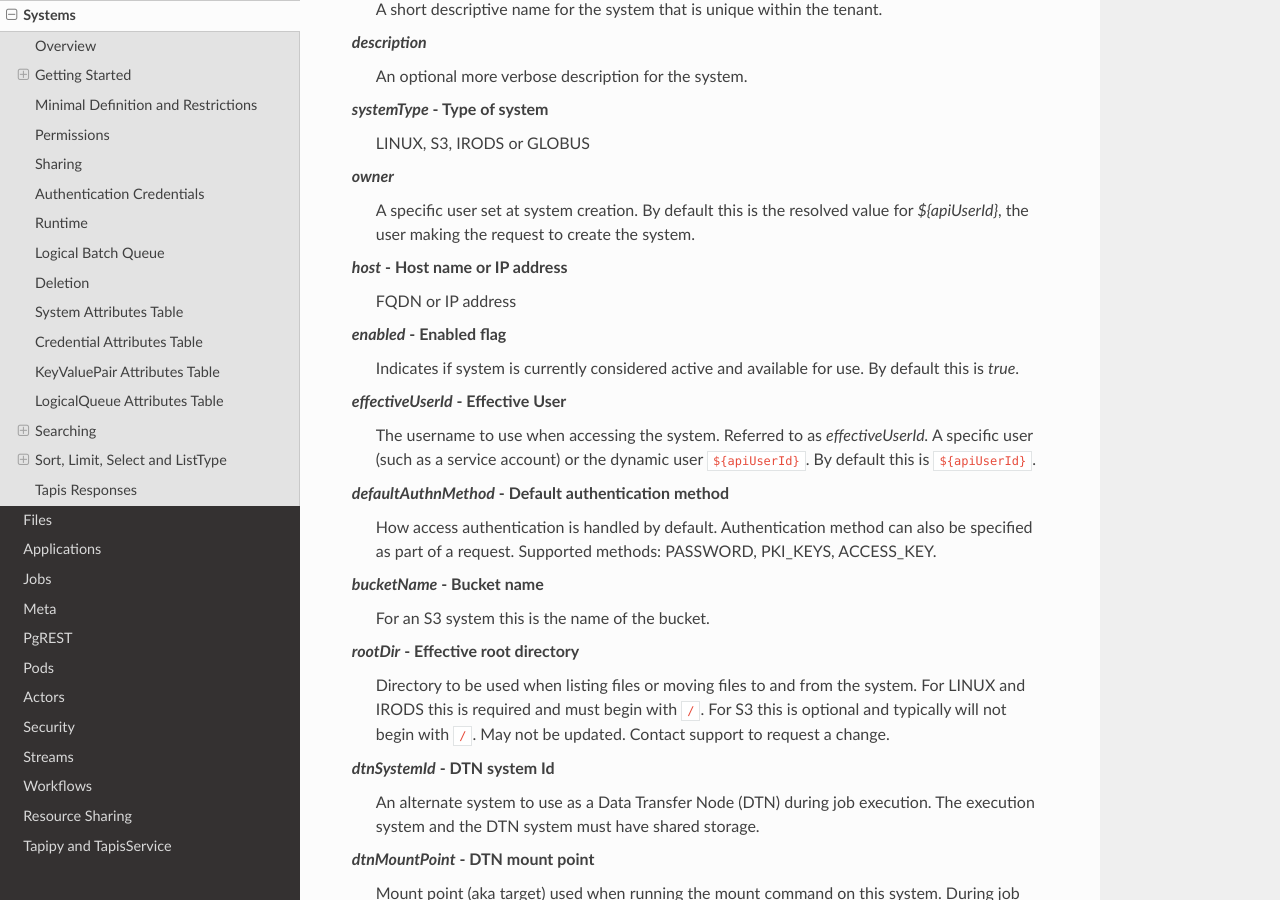
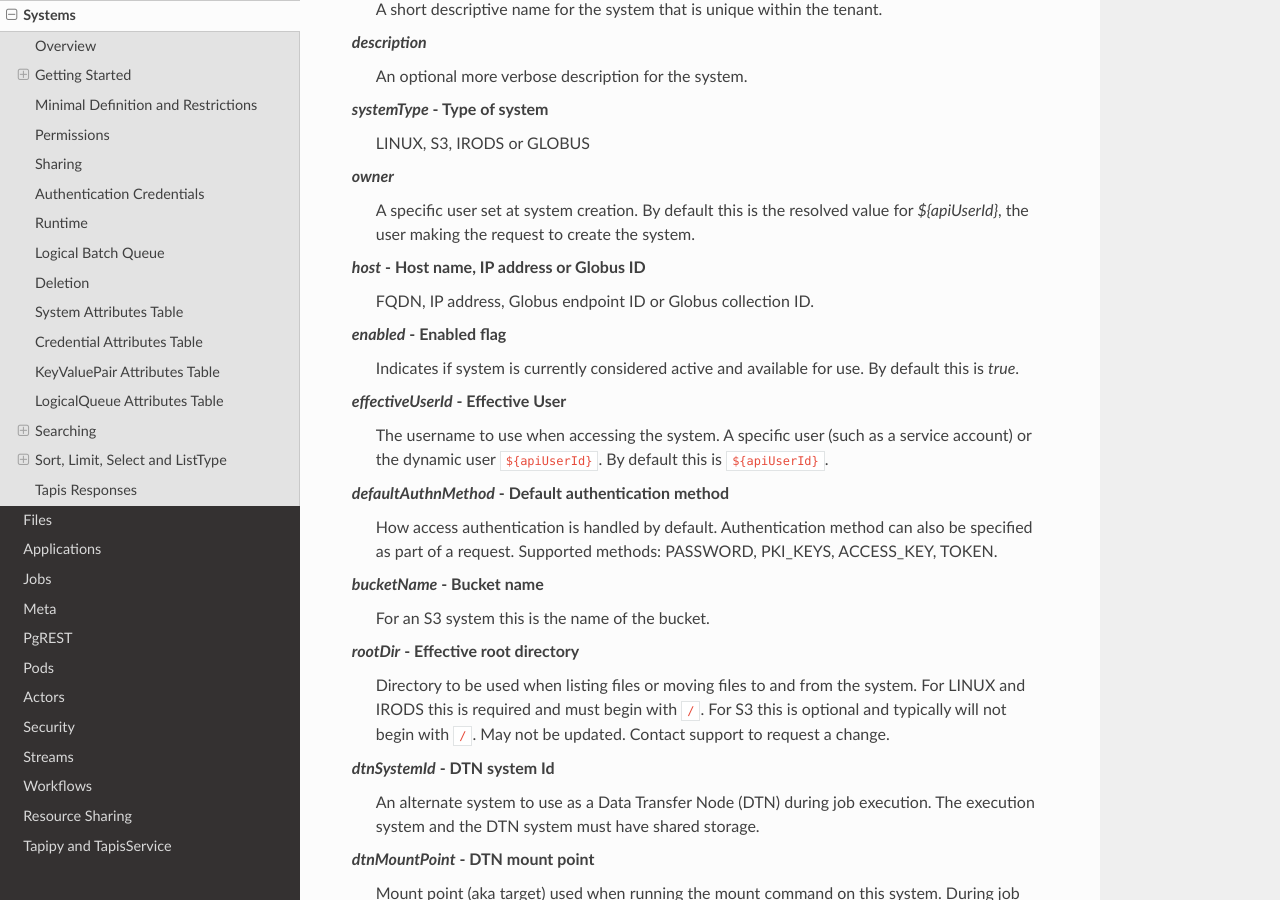
Before and after one commit to tapis-project/documentation, a Sphinx documentation site: the page built from source/technical/systems.rst, in a window 1280 px wide and 900 px high, scrolled down 778 px. Built offline with Sphinx 7.4.7 and the Read the Docs theme 2.0.0, drawn with Linux system fonts in a browser that asks for light colours; some of the changed text lies outside the part shown.

Commit message:
Systems: Addition GLOBUS updates.

```diff
--- a/source/technical/systems.rst
+++ b/source/technical/systems.rst
@@ -39,18 +39,17 @@ At a high level a system represents the following information:
 *owner*
   A specific user set at system creation. By default this is the resolved value for *${apiUserId}*, the user making
   the request to create the system.
-*host* - Host name or IP address
-  FQDN or IP address
+*host* - Host name, IP address or Globus ID
+  FQDN, IP address, Globus endpoint ID or Globus collection ID.
 *enabled* - Enabled flag
   Indicates if system is currently considered active and available for use. By default this is *true*.
 *effectiveUserId* - Effective User
-  The username to use when accessing the system. Referred to as *effectiveUserId.*
-  A specific user (such as a service account) or the dynamic user ``${apiUserId}``.
-  By default this is ``${apiUserId}``.
+  The username to use when accessing the system. A specific user (such as a service account) or the dynamic
+  user ``${apiUserId}``.  By default this is ``${apiUserId}``.
 *defaultAuthnMethod* - Default authentication method
   How access authentication is handled by default. Authentication method can also be
   specified as part of a request.
-  Supported methods: PASSWORD, PKI_KEYS, ACCESS_KEY.
+  Supported methods: PASSWORD, PKI_KEYS, ACCESS_KEY, TOKEN.
 *bucketName* - Bucket name
   For an S3 system this is the name of the bucket.
 *rootDir* - Effective root directory
@@ -592,7 +591,7 @@ System Attributes Table
 |                     |                |                      | - Variable references: *${apiUserId}*. Resolved at create time.                      |
 |                     |                |                      | - By default this is the resolved value for *${apiUserId}*.                          |
 +---------------------+----------------+----------------------+--------------------------------------------------------------------------------------+
-| host                | String         | data.tacc.utexas.edu | - Host name or ip address of the system                                              |
+| host                | String         | data.tacc.utexas.edu | - Host name, ip address, Globus endpoint ID or Globus collection ID.                 |
 +---------------------+----------------+----------------------+--------------------------------------------------------------------------------------+
 | enabled             | boolean        | FALSE                | - Indicates if system currently enabled for use.                                     |
 |                     |                |                      | - May be updated using the enable/disable endpoints.                                 |
@@ -605,7 +604,7 @@ System Attributes Table
 +---------------------+----------------+----------------------+--------------------------------------------------------------------------------------+
 | defaultAuthnMethod  | enum           | PKI_KEYS             | - How access authentication is handled by default.                                   |
 |                     |                |                      | - Can be overridden as part of a request to get a system or credential.              |
-|                     |                |                      | - Methods: PASSWORD, PKI_KEYS, ACCESS_KEY                                            |
+|                     |                |                      | - Methods: PASSWORD, PKI_KEYS, ACCESS_KEY, TOKEN                                     |
 +---------------------+----------------+----------------------+--------------------------------------------------------------------------------------+
 | authnCredential     | Credential     |                      | - On input credentials to be stored in Security Kernel.                              |
 |                     |                |                      | - *effectiveUserId* must be static, either a string constant or ${owner}.            |
@@ -732,6 +731,10 @@ Credential Attributes Table
 | accessKey           | String         |                      | - Access key used to authenticate to an S3 system.                                   |
 +---------------------+----------------+----------------------+--------------------------------------------------------------------------------------+
 | accessSecret        | String         |                      | - Access secret used to authenticate to an S3 system.                                |
++---------------------+----------------+----------------------+--------------------------------------------------------------------------------------+
+| accessToken         | String         |                      | - Access token for Globus authentication.                                            |
++---------------------+----------------+----------------------+--------------------------------------------------------------------------------------+
+| refreshToken        | String         |                      | - Refresh token for Globus authentication.                                           |
 +---------------------+----------------+----------------------+--------------------------------------------------------------------------------------+
 
 -----------------------------
```
Also changed, not shown: other parts of source/technical/systems.rst (+1 -1 lines).
